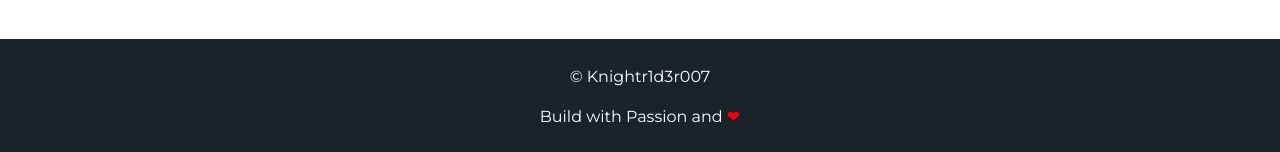
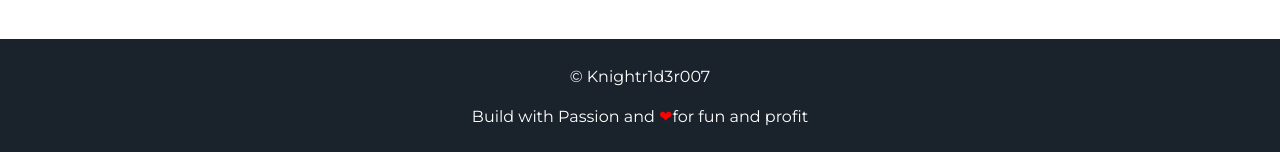
Before and after one commit to knightr1d3r007/knightr1d3r007.github.io, a Jekyll site: the page built from index.html, in a window 1280 px wide. Shown: the part 2133-2285 px from the top of the page. Built offline with Jekyll 4.4.1, drawn with Linux system fonts in a browser that asks for light colours.

Commit message:
Update footer.html

```diff
--- a/_includes/footer.html
+++ b/_includes/footer.html
@@ -1,6 +1,6 @@
 <footer class="footer">
     <p>&copy; {{site.username}}</p>
-    <p>Build with Passion and <span class="love">❤</span> <a href="https://github.com/knightr1d3r007"></a></p>
+    <p>Build with Passion and <span class="love">❤</span>for fun and profit<a href="https://github.com/knightr1d3r007"></a></p>
 </footer>
 <script src="//cdn.jsdelivr.net/particles.js/2.0.0/particles.min.js"></script>
 <script src="{{ "/assets/js/sweet-scroll.min.js" | prepend: site.baseurl }}"></script>
```
